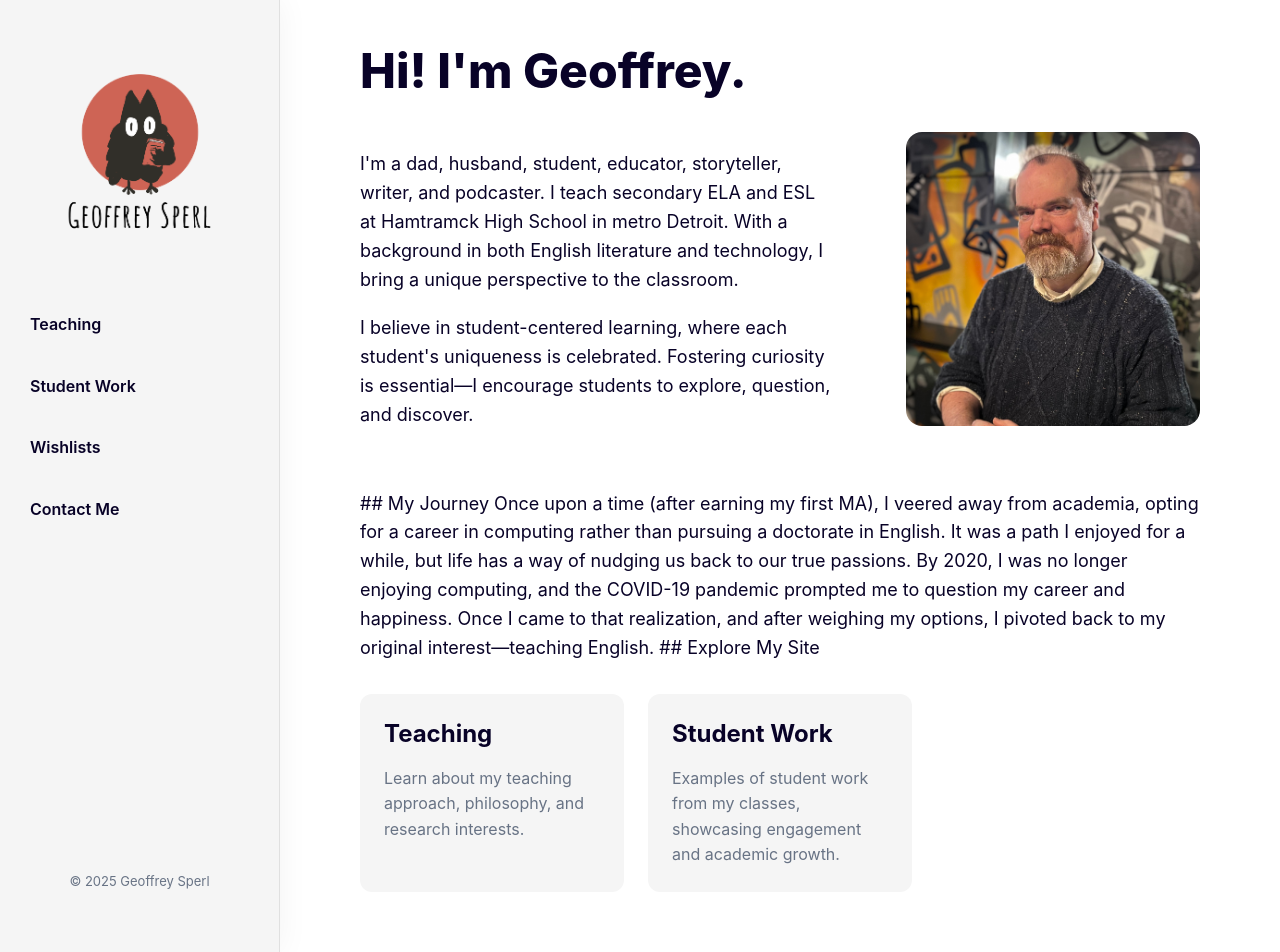
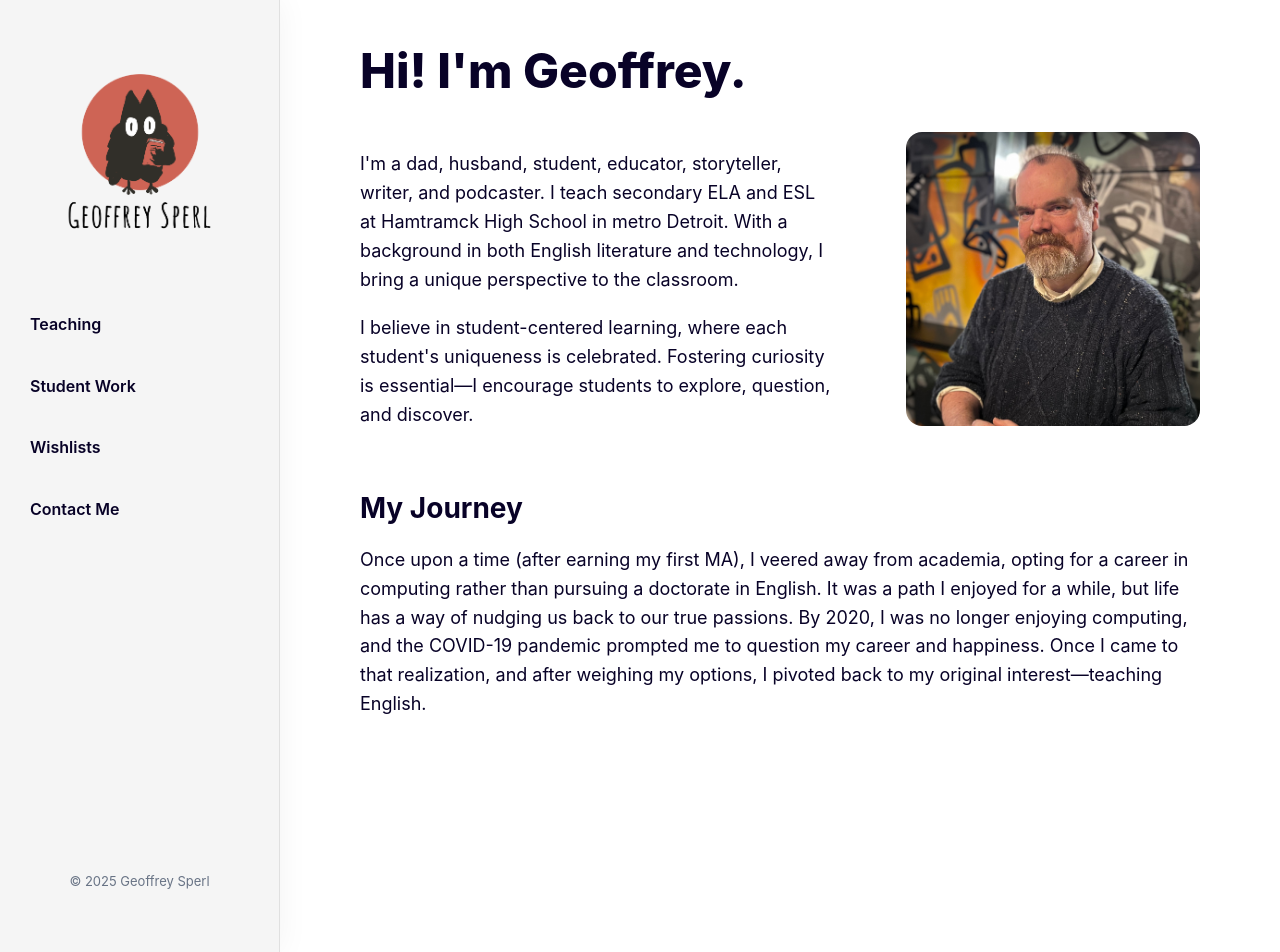
Before and after one commit to geoffreysperl/teaching, a Jekyll site: the page built from index.html, in a window 1280 px wide and 952 px high. Built offline with Jekyll 4.4.1, drawn with Linux system fonts in a browser that asks for light colours.

Commit message:
Home page fixes

```diff
--- a/index.html
+++ b/index.html
@@ -46,20 +46,6 @@
   </div>
 </div>
 
-## My Journey
+<h2>My Journey</h2>
 
-Once upon a time (after earning my first MA), I veered away from academia, opting for a career in computing rather than pursuing a doctorate in English. It was a path I enjoyed for a while, but life has a way of nudging us back to our true passions. By 2020, I was no longer enjoying computing, and the COVID-19 pandemic prompted me to question my career and happiness. Once I came to that realization, and after weighing my options, I pivoted back to my original interest—teaching English.
-
-## Explore My Site
-
-<div class="categories-grid">
-  <div class="category-card">
-    <h3><a href="/teaching/">Teaching</a></h3>
-    <p>Learn about my teaching approach, philosophy, and research interests.</p>
-  </div>
-
-  <div class="category-card">
-    <h3><a href="/student-work/">Student Work</a></h3>
-    <p>Examples of student work from my classes, showcasing engagement and academic growth.</p>
-  </div>
-</div>
+<p>Once upon a time (after earning my first MA), I veered away from academia, opting for a career in computing rather than pursuing a doctorate in English. It was a path I enjoyed for a while, but life has a way of nudging us back to our true passions. By 2020, I was no longer enjoying computing, and the COVID-19 pandemic prompted me to question my career and happiness. Once I came to that realization, and after weighing my options, I pivoted back to my original interest—teaching English.</p>
```
